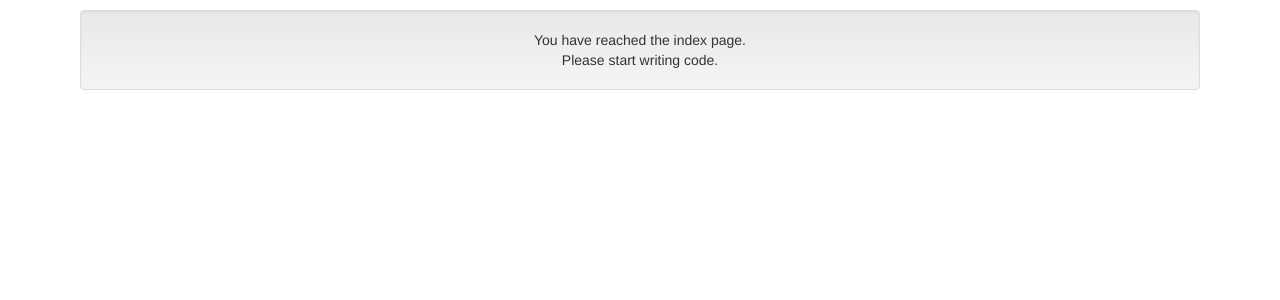
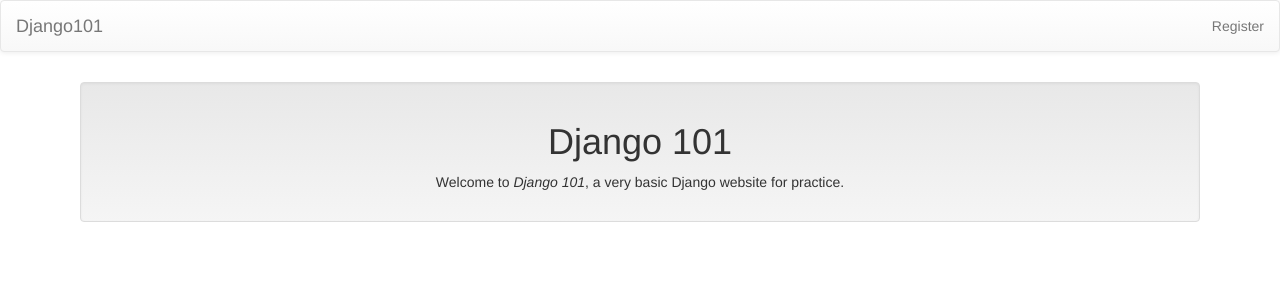
Before and after one commit to nadusumilli-unomaha/django101, a Django app: page / in a window 1280 px wide. Shown: the top 300 px of the page. Run offline with Django 3.2, Linux system fonts and the light colour scheme; some libraries are stand-ins or nearby versions.

Commit message:
Basic stuff outlined.

```diff
--- /dev/null
+++ b/django101/api/templates/api/base.html
@@ -0,0 +1,38 @@
+<!DOCTYPE html>
+<html>
+<head>
+	<meta charset="utf-8">
+	<meta http-equiv="X-UA-Compatible" content="IE=edge">
+	<title>Django 101</title>
+	<link rel="stylesheet" href="">
+
+	<!-- Latest compiled and minified CSS -->
+	<link rel="stylesheet" href="https://maxcdn.bootstrapcdn.com/bootstrap/3.3.7/css/bootstrap.min.css" integrity="sha384-BVYiiSIFeK1dGmJRAkycuHAHRg32OmUcww7on3RYdg4Va+PmSTsz/K68vbdEjh4u" crossorigin="anonymous">
+
+	<!-- Optional theme -->
+	<link rel="stylesheet" href="https://maxcdn.bootstrapcdn.com/bootstrap/3.3.7/css/bootstrap-theme.min.css" integrity="sha384-rHyoN1iRsVXV4nD0JutlnGaslCJuC7uwjduW9SVrLvRYooPp2bWYgmgJQIXwl/Sp" crossorigin="anonymous">
+</head>
+<body>
+	{% block sidebar %}
+		<div class="navbar navbar-default">
+			<div class="container-fluid">
+				<div class="navbar-header">
+					<a href="" class="navbar-brand">Django101</a>
+				</div>
+				<ul class="navbar-right nav navbar-nav">
+					<li><a href="">Register</a></li>
+				</ul>
+			</div>
+		</div>
+	{% endblock %}
+	<div class="container">
+		<div class="col-sm">
+			<div style="margin: 10px" class="row text-center well">
+  				{% block content %}<!-- default content text (typically empty) -->{% endblock %}
+			</div>
+		</div>
+	</div>
+</body>
+	<!-- Latest compiled and minified JavaScript -->
+	<script src="https://maxcdn.bootstrapcdn.com/bootstrap/3.3.7/js/bootstrap.min.js" integrity="sha384-Tc5IQib027qvyjSMfHjOMaLkfuWVxZxUPnCJA7l2mCWNIpG9mGCD8wGNIcPD7Txa" crossorigin="anonymous"></script>
+</html>
--- a/django101/api/templates/api/index.html
+++ b/django101/api/templates/api/index.html
@@ -1,27 +1,6 @@
-<!DOCTYPE html>
-<html>
-<head>
-	<meta charset="utf-8">
-	<meta http-equiv="X-UA-Compatible" content="IE=edge">
-	<title>Django 101</title>
-	<link rel="stylesheet" href="">
+{% extends "api/base.html" %}
 
-	<!-- Latest compiled and minified CSS -->
-	<link rel="stylesheet" href="https://maxcdn.bootstrapcdn.com/bootstrap/3.3.7/css/bootstrap.min.css" integrity="sha384-BVYiiSIFeK1dGmJRAkycuHAHRg32OmUcww7on3RYdg4Va+PmSTsz/K68vbdEjh4u" crossorigin="anonymous">
-
-	<!-- Optional theme -->
-	<link rel="stylesheet" href="https://maxcdn.bootstrapcdn.com/bootstrap/3.3.7/css/bootstrap-theme.min.css" integrity="sha384-rHyoN1iRsVXV4nD0JutlnGaslCJuC7uwjduW9SVrLvRYooPp2bWYgmgJQIXwl/Sp" crossorigin="anonymous">
-</head>
-<body>
-	<div class="container">
-		<div class="col-sm">
-			<div style="margin: 10px" class="row text-center well">
-				You have reached the index page. <br/>
-				Please start writing code.
-			</div>
-		</div>
-	</div>
-</body>
-	<!-- Latest compiled and minified JavaScript -->
-	<script src="https://maxcdn.bootstrapcdn.com/bootstrap/3.3.7/js/bootstrap.min.js" integrity="sha384-Tc5IQib027qvyjSMfHjOMaLkfuWVxZxUPnCJA7l2mCWNIpG9mGCD8wGNIcPD7Txa" crossorigin="anonymous"></script>
-</html>
+{% block content %}
+<h1>Django 101</h1>
+<p>Welcome to <em>Django 101</em>, a very basic Django website for practice.</p>
+{% endblock %}
```
Also changed, not shown: 2 other files.
